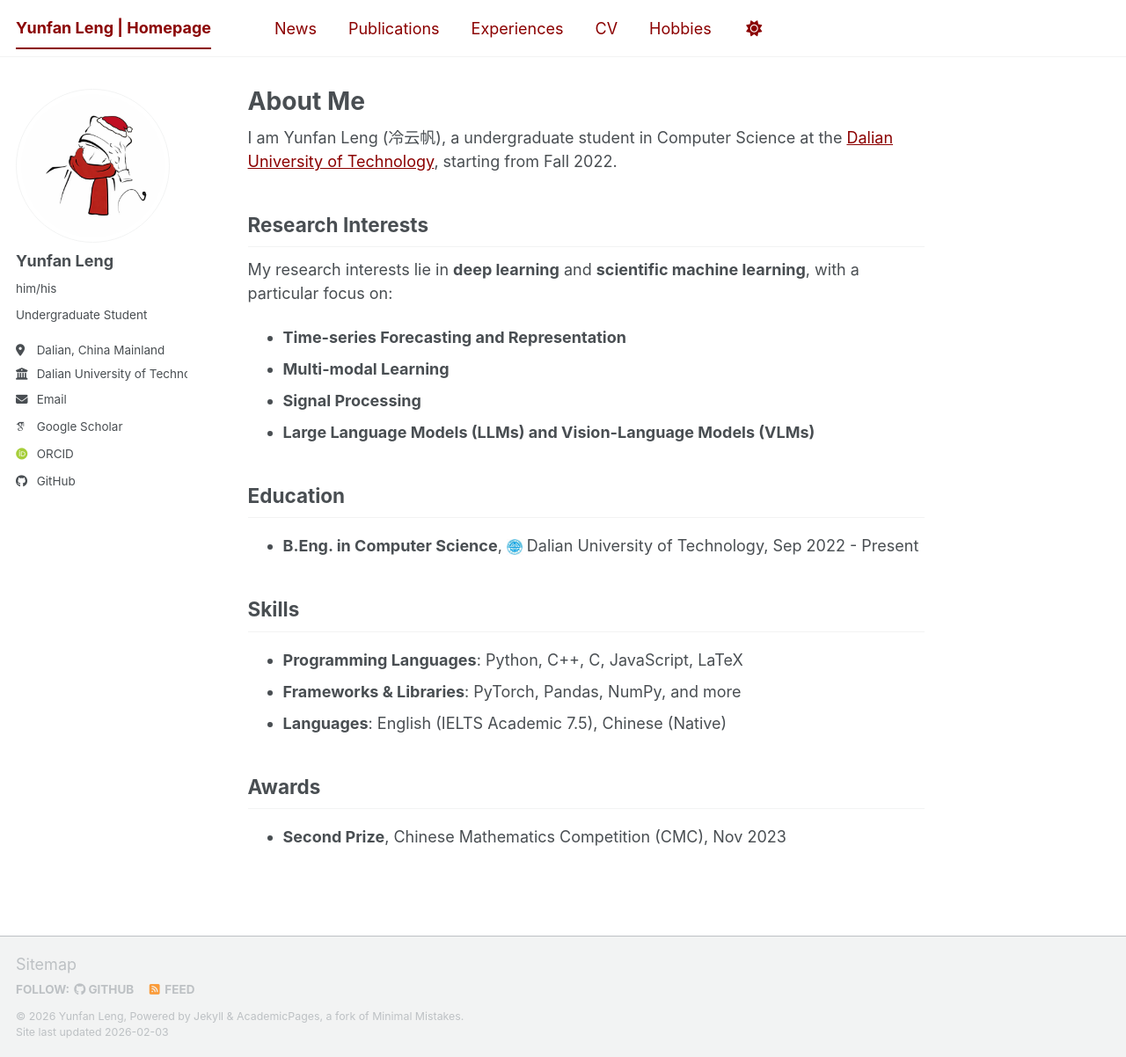
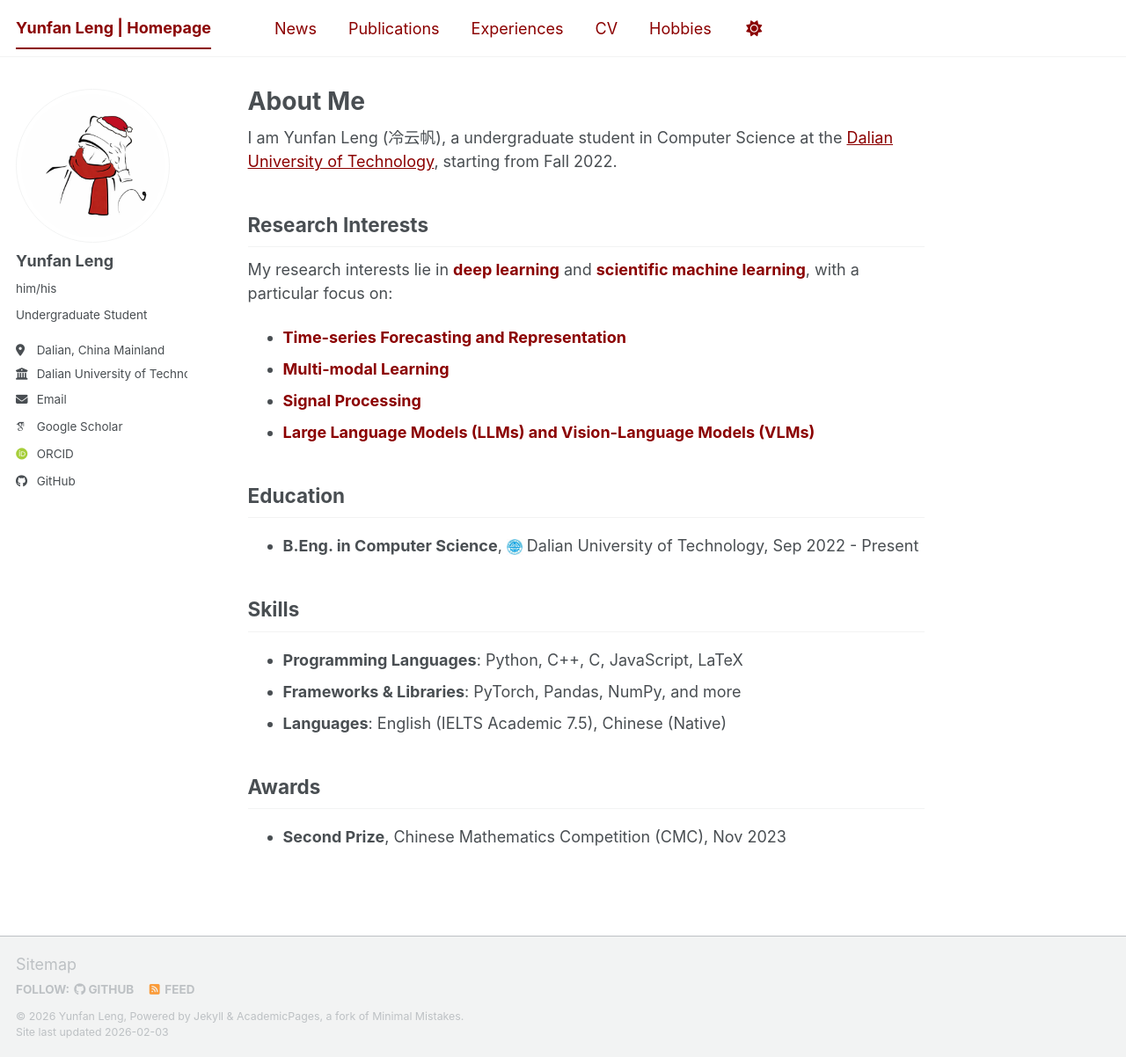
Before and after one commit to WENJIN6666/wenjin6666.github.io, a Jekyll site: the page built from _pages/about.md, in a window 1280 px wide and 1202 px high. Shown: the whole window at 88% size. Built offline with Jekyll 4.4.1, drawn with Linux system fonts in a browser that asks for light colours; some web fonts are replaced; a script bundle is joined from its source files by our own code; library files that are not in the unit come from our copies.

Commit message:
Change bold text to dark red color in Research Interests section

```diff
--- a/_pages/about.md
+++ b/_pages/about.md
@@ -11,12 +11,12 @@ I am Yunfan Leng (冷云帆), a undergraduate student in Computer Science at the
 
 ## Research Interests
 
-My research interests lie in **deep learning** and **scientific machine learning**, with a particular focus on:
+My research interests lie in <strong style="color: #8B0000;">deep learning</strong> and <strong style="color: #8B0000;">scientific machine learning</strong>, with a particular focus on:
 
-- **Time-series Forecasting and Representation**
-- **Multi-modal Learning**
-- **Signal Processing**
-- **Large Language Models (LLMs) and Vision-Language Models (VLMs)**
+- <strong style="color: #8B0000;">Time-series Forecasting and Representation</strong>
+- <strong style="color: #8B0000;">Multi-modal Learning</strong>
+- <strong style="color: #8B0000;">Signal Processing</strong>
+- <strong style="color: #8B0000;">Large Language Models (LLMs) and Vision-Language Models (VLMs)</strong>
 
 ## Education
 
```
